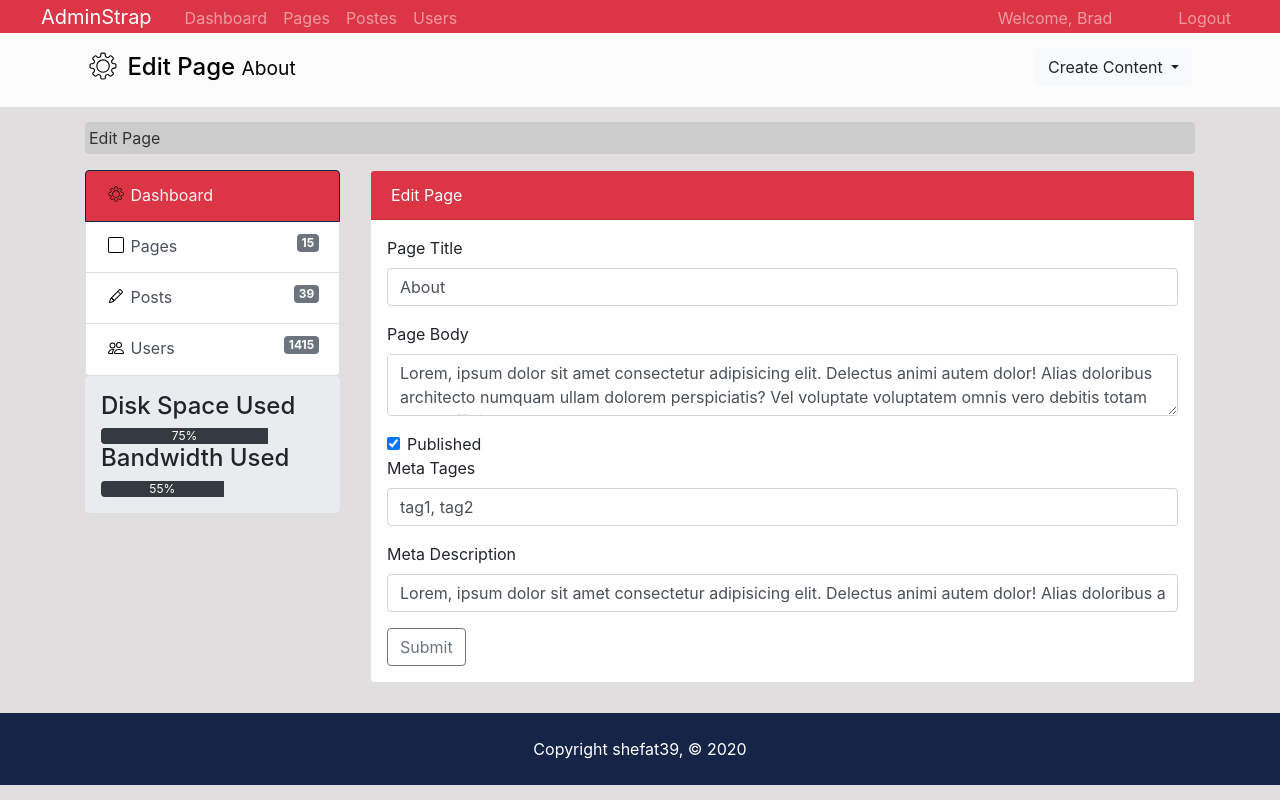
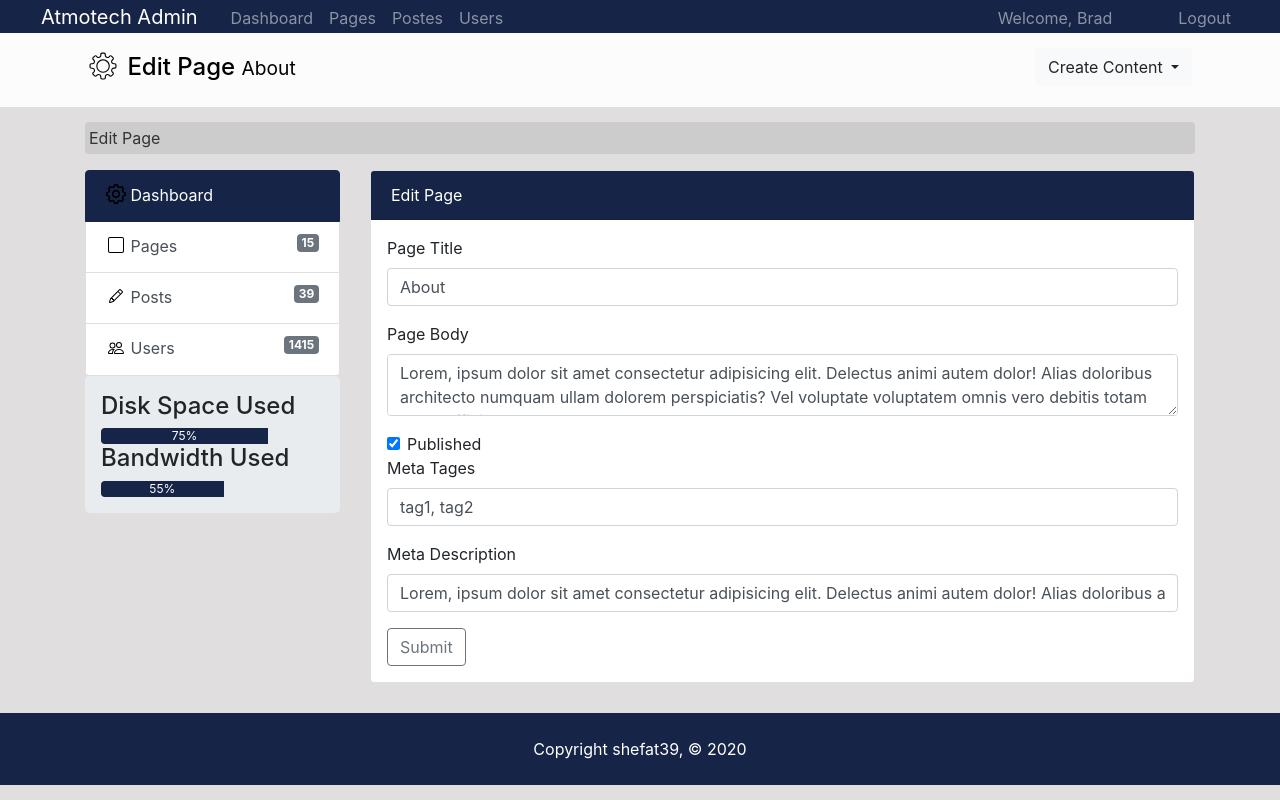
Before and after one commit to sifathossain39/adminstrap_theme, a plain HTML site: page edit.html in a window 1280 px wide. Drawn offline with nearby package versions, Linux system fonts and the light colour scheme; a script that the page names is missing.

Commit message:
change edit page

```diff
--- a/edit.html
+++ b/edit.html
@@ -23,8 +23,8 @@
 <body>
   <!-------------------- Navigation Bar ------------------------------------>
 
-  <nav class="navbar navbar-expand-lg navbar-dark bg-danger">
-    <a class="navbar-brand" href="#">AdminStrap</a>
+  <nav class="navbar navbar-expand-lg navbar-dark">
+    <a class="navbar-brand" href="#">Atmotech Admin</a>
     <button class="navbar-toggler" type="button" data-toggle="collapse" data-target="#navbarText"
       aria-controls="navbarText" aria-expanded="false" aria-label="Toggle navigation">
       <span class="navbar-toggler-icon"></span>
@@ -105,8 +105,8 @@
       <div class="row">
         <div class="col-md-3">
           <div class="list-group">
-            <a href="#" class="list-group-item list-group-item-action active bg-danger btn-outline-danger">
-              <img class="gear-icon" src="./assets/gear-icon.svg" alt="" width="20" height="20" title="Bootstrap">
+            <a href="#" class="list-group-item list-group-item-action active">
+              <img class="gear-icon" src="./assets/gear-2.svg" alt="" width="20" height="20" title="Bootstrap">
               Dashboard
             </a>
             <a href="pages.html" class="list-group-item list-group-item-action">
@@ -124,12 +124,12 @@
           <div class="jumbotron">
             <h4>Disk Space Used</h4>
             <div class="progress">
-              <div class="progress-bar bg-dark" role="progressbar" style="width: 75%;" aria-valuenow="75"
+              <div class="progress-bar" role="progressbar" style="width: 75%;" aria-valuenow="75"
                 aria-valuemin="0" aria-valuemax="100">75%</div>
             </div>
             <h4>Bandwidth Used</h4>
             <div class="progress">
-              <div class="progress-bar bg-dark" role="progressbar" style="width: 55%;" aria-valuenow="55"
+              <div class="progress-bar" role="progressbar" style="width: 55%;" aria-valuenow="55"
                 aria-valuemin="0" aria-valuemax="100">55%</div>
             </div>
           </div>
@@ -142,7 +142,7 @@
           <!-- pages overview -->
           <div class="card">
 
-            <div class="card-header bg-danger">
+            <div class="card-header">
               Edit Page
             </div>
 
```
